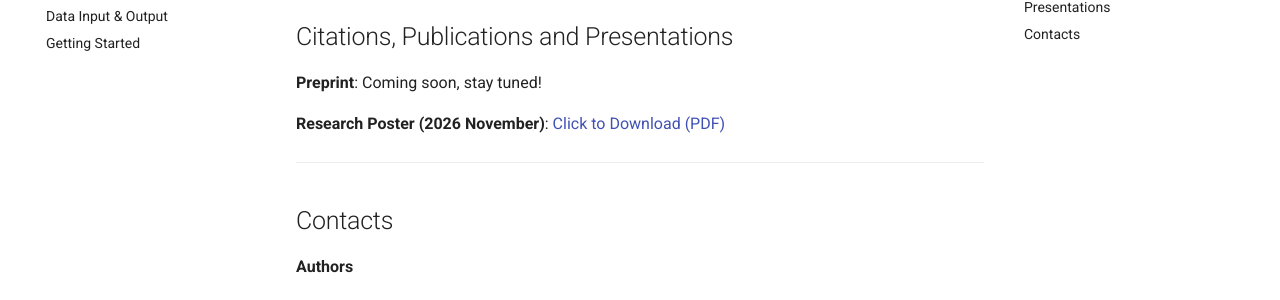
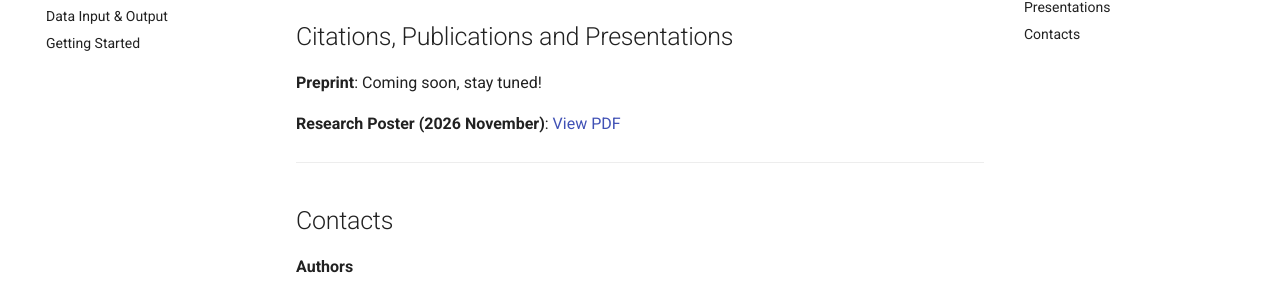
Before and after one commit to shimlab/WaveFactor, an MkDocs documentation site: the page built from docs/index.md, in a window 1280 px wide and 900 px high, scrolled down 471 px. Shown: the part 146-446 px from the top of the window. Built offline with MkDocs 1.6.1 and Material for MkDocs 9.7.7, drawn with Linux system fonts in a browser that asks for light colours; a script that is not in the unit is left out; comment, search, counter and statistics services are not loaded.

Commit message:
docs: update poster reference

```diff
--- a/docs/index.md
+++ b/docs/index.md
@@ -19,7 +19,7 @@
 
 **Preprint**: Coming soon, stay tuned!
 
-**Research Poster (2026 November)**: [Click to Download (PDF)](docs/assets/2026Nov-WaveFactor-Poster.pdf)
+**Research Poster (2026 November)**: [View PDF](assets/2026Nov-WaveFactor-Poster.pdf)
 
 ---
 
```
Also changed, not shown: README.md (+1 -1 lines).
